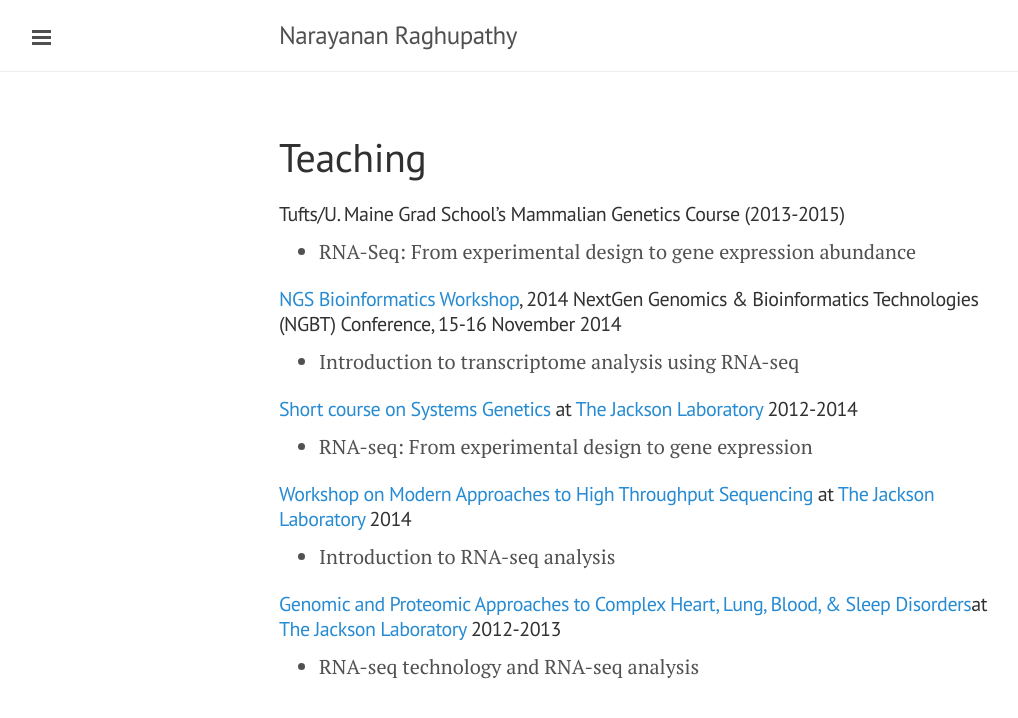
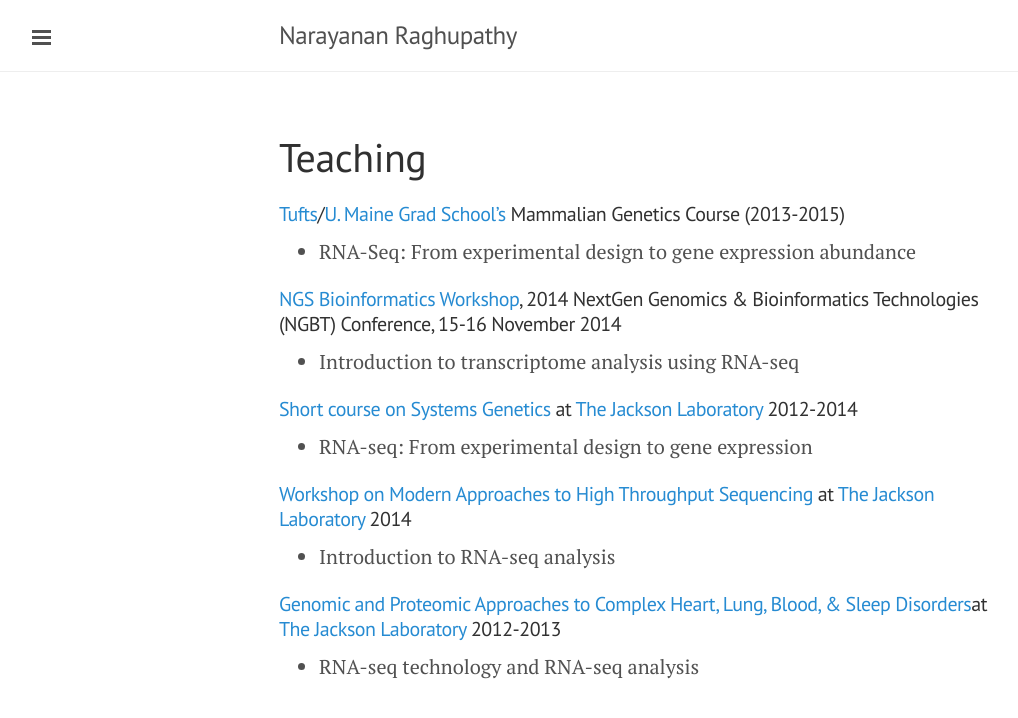
Before and after one commit to narayananr/narayananr.github.io, a Jekyll site: the page built from teaching.md, in a window 1280 px wide. Shown: the top 718 px of the page, without its empty margins (1-1019 px from the left). Built offline with Jekyll 4.4.1, drawn with Linux system fonts in a browser that asks for light colours; Markdown is read by kramdown in place of the engine named in the settings; part of the change alters nothing that is shown.

```diff
--- a/teaching.md
+++ b/teaching.md
@@ -3,7 +3,7 @@ layout: page
 title: Teaching
 ---
 
-####Tufts/U. Maine Grad School's Mammalian Genetics Course (2013-2015)
+####[Tufts](http://sackler.tufts.edu/Academics/Degree-Programs/PhD-Programs/Mammalian-Genetics-at-JAX)/[U. Maine Grad School's](http://gsbse.umaine.edu/) Mammalian Genetics Course (2013-2015)
 * RNA-Seq: From experimental design to gene expression abundance
 
 ####[NGS Bioinformatics Workshop](http://scigenomconferences.com/2014/NGS-bioinformatics.php), 2014 NextGen Genomics & Bioinformatics Technologies (NGBT) Conference, 15-16 November 2014
```
